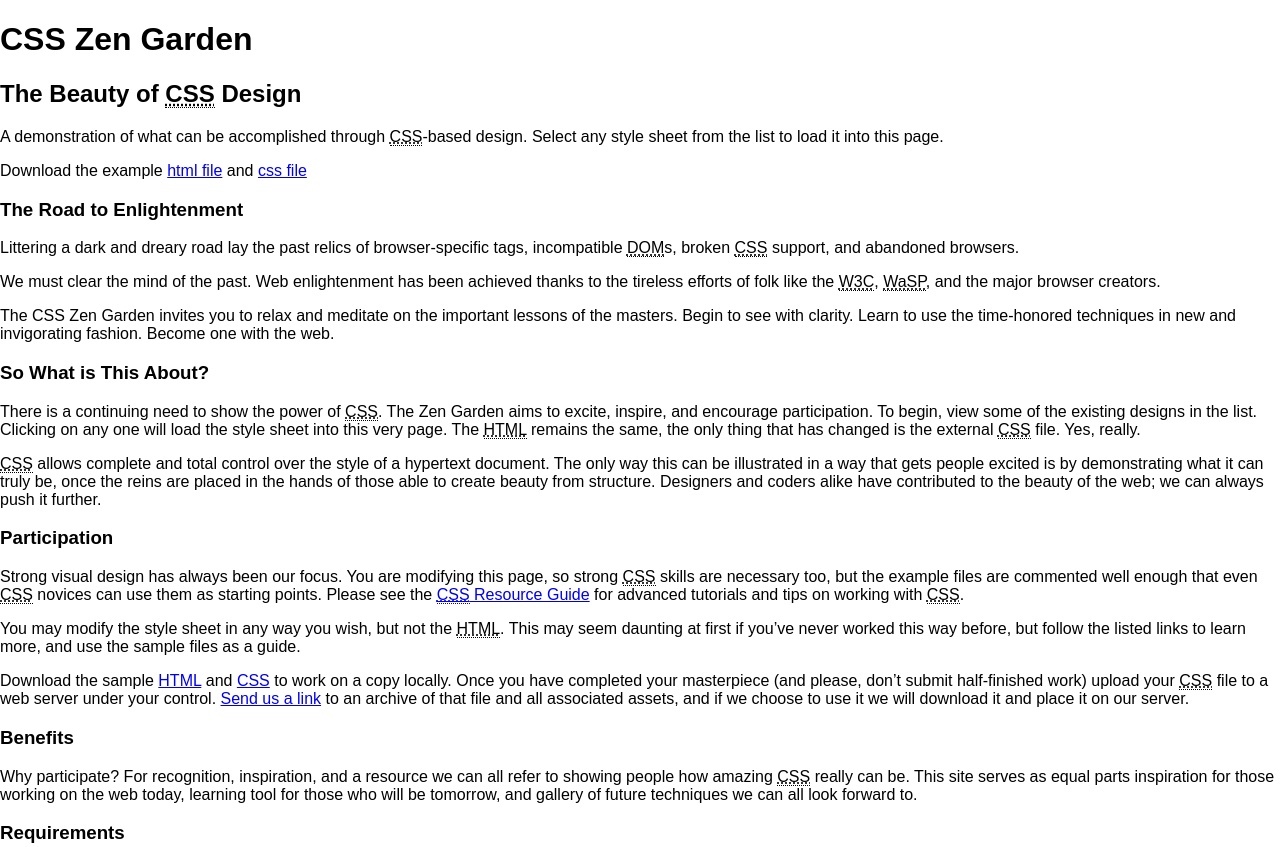
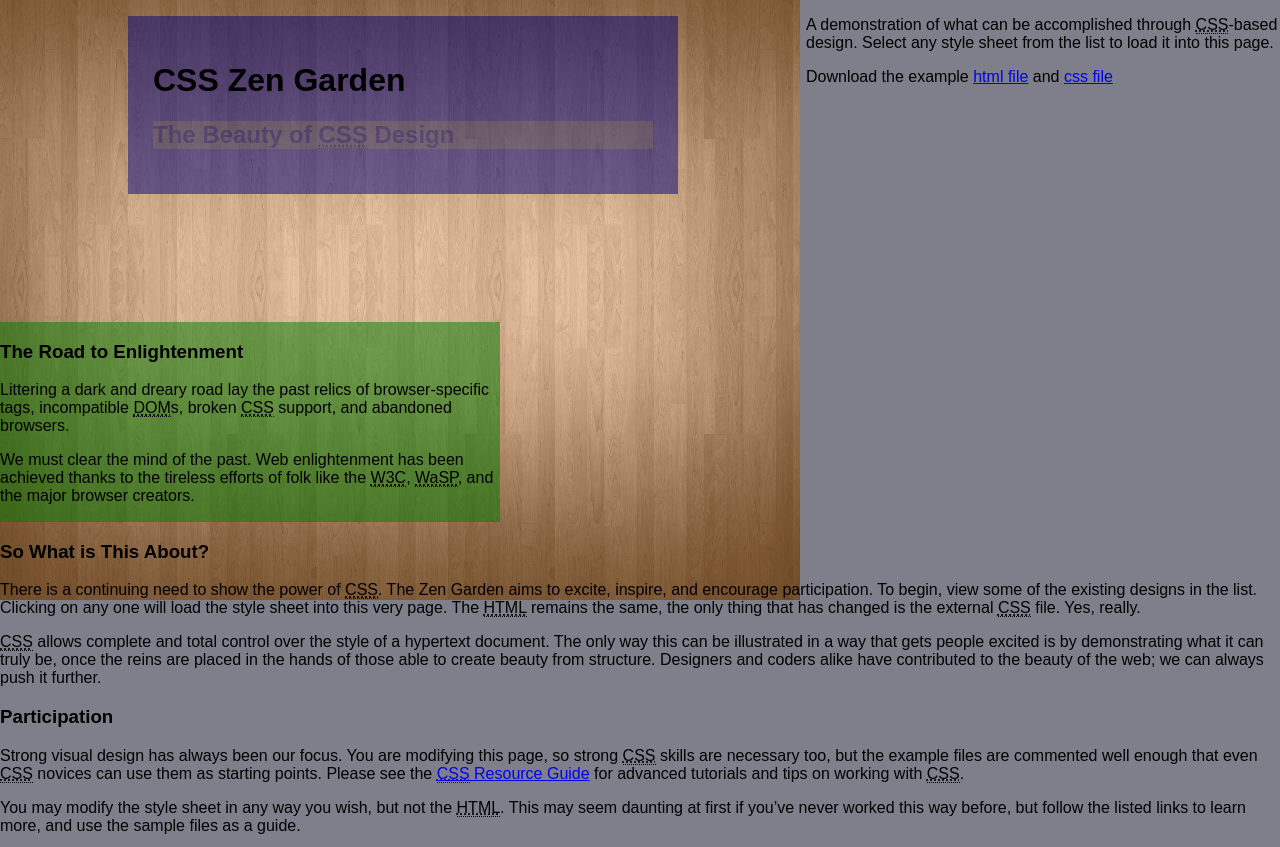
Before and after one commit to ohjon93/css-zen-garden, a plain HTML site: page index.html in a window 1280 px wide. Shown: the top 847 px of the page. Drawn offline with Linux system fonts and the light colour scheme.

Commit message:
updated thursday.css

```diff
--- a/css/thursday.css
+++ b/css/thursday.css
@@ -1,9 +1,31 @@
-/* Background
+/* Background*/
+body { background-color: rgba(0,0,25,.5); }
+header {
+	background-color: rgba(0,0,125,.5);
+	padding: 25px;
+	max-width: 750px;
+	min-width: 500px;
+	margin: 0px 10% 10% 10%;
+	float: left;
+}
 
-{ background-color: #CCC; }
-{ background-img: url('image.png'); }
-{ background-size: 80px 60px; }
-{ background-repeat: no-repeat }
+.preamble {
+	clear: both;
+	width: 500px;
+	height: 200px;
+	background-color:rgba(0,125,0,.5);
+	overflow: scroll;
+}
+
+body {
+
+	background-image: url('../woodpanel.png');
+	background-size: 800px 600px;
+	background-repeat: no-repeat;
+	 }
+
+header h2 {opacity: 0.1; background-color: yellow;}
+/*{ background-repeat: no-repeat }
 
 */
 
```
